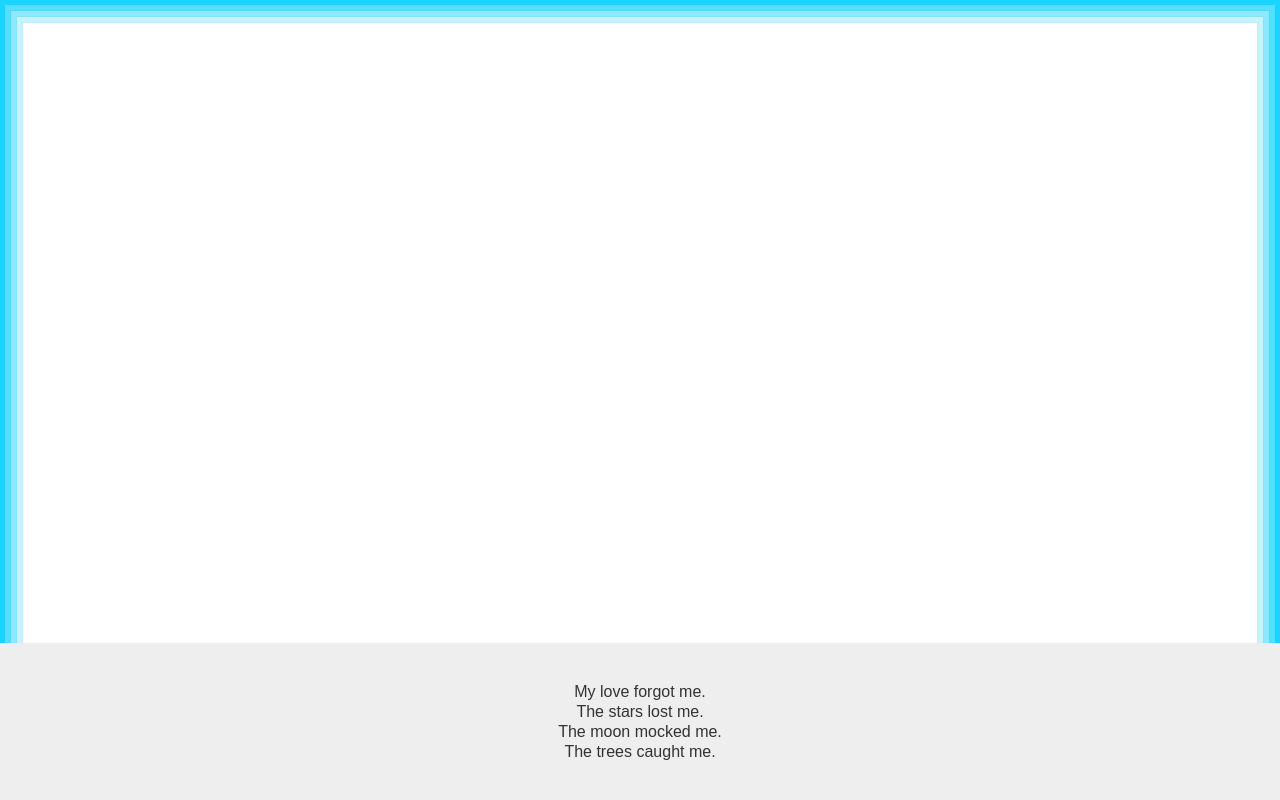
After one commit to spicyhappy/ElectricSignals, a PHP site: page /dwa/index.html in a window 1280 px wide. The commit adds this page. Run offline with PHP 8.4, Linux system fonts and the light colour scheme.

Commit message:
Set up css and html

```diff
--- /dev/null
+++ b/dwa/basic.css
@@ -0,0 +1 @@
+html,body,p,img{margin:0;padding:0;color:#333;font-family:Arial,sans-serif;font-size:1em;line-height:1.25em;display:block;overflow:hidden}body{padding:50px;overflow-x:hidden;-webkit-box-shadow:inset #19d4ff 0 0 0 5px,inset #18cdf7 0 0 0 1px,inset #53dfff 0 0 0 10px,inset #50d8f7 0 0 0 11px,inset #8ce9ff 0 0 0 16px,inset #88e2f7 0 0 0 17px,inset #c5f4ff 0 0 0 22px,inset #bfecf7 0 0 0 23px;-moz-box-shadow:inset #19d4ff 0 0 0 5px,inset #18cdf7 0 0 0 1px,inset #53dfff 0 0 0 10px,inset #50d8f7 0 0 0 11px,inset #8ce9ff 0 0 0 16px,inset #88e2f7 0 0 0 17px,inset #c5f4ff 0 0 0 22px,inset #bfecf7 0 0 0 23px;box-shadow:inset #19d4ff 0 0 0 5px,inset #18cdf7 0 0 0 1px,inset #53dfff 0 0 0 10px,inset #50d8f7 0 0 0 11px,inset #8ce9ff 0 0 0 16px,inset #88e2f7 0 0 0 17px,inset #c5f4ff 0 0 0 22px,inset #bfecf7 0 0 0 23px}aside{text-align:center;background:#eee;width:100%;margin:0 auto;padding:3% 0;position:absolute;bottom:0;left:0}a{text-decoration:none}#xin{display:none}
--- /dev/null
+++ b/dwa/basic.less
@@ -0,0 +1,63 @@
+html, body, p, img {
+	margin: 0;
+	padding: 0;
+    color: #333;
+	font-family: Arial, sans-serif;
+	font-size: 1em;
+    line-height: 1.25em;
+	display: block;
+	overflow: hidden
+}
+
+body {
+	padding: 50px;
+	overflow-x: hidden;
+	-webkit-box-shadow:
+		inset #19d4ff 0 0 0 5px,
+		inset #18cdf7 0 0 0 1px,
+		inset #53dfff 0 0 0 10px,
+		inset #50d8f7 0 0 0 11px,
+		inset #8ce9ff 0 0 0 16px,
+		inset #88e2f7 0 0 0 17px,
+		inset #c5f4ff 0 0 0 22px,
+		inset #bfecf7 0 0 0 23px;
+	-moz-box-shadow:
+		inset #19d4ff 0 0 0 5px,
+		inset #18cdf7 0 0 0 1px,
+		inset #53dfff 0 0 0 10px,
+		inset #50d8f7 0 0 0 11px,
+		inset #8ce9ff 0 0 0 16px,
+		inset #88e2f7 0 0 0 17px,
+		inset #c5f4ff 0 0 0 22px,
+		inset #bfecf7 0 0 0 23px;
+	box-shadow:
+		inset #19d4ff 0 0 0 5px,
+		inset #18cdf7 0 0 0 1px,
+		inset #53dfff 0 0 0 10px,
+		inset #50d8f7 0 0 0 11px,
+		inset #8ce9ff 0 0 0 16px,
+		inset #88e2f7 0 0 0 17px,
+		inset #c5f4ff 0 0 0 22px,
+		inset #bfecf7 0 0 0 23px;
+}
+aside {
+	text-align: center;
+    background: #eee;
+    width: 100%;
+    margin: 0 auto;
+	padding: 3% 0;
+	position: absolute;
+	bottom: 0;
+	left: 0;
+}
+
+a {
+	text-decoration:none;
+}
+
+#fire {
+}
+
+#xin {
+	display: none;
+}
--- /dev/null
+++ b/dwa/index.html
@@ -0,0 +1,22 @@
+<!DOCTYPE>
+
+<html>
+    <head>
+        <title>Hide and Seek</title>
+        <meta http-equiv="Content-Type" content="text/html; charset=UTF-8">
+            <meta name="viewport" content="width=device-width, user-scalable=no">
+                <link rel="shortcut icon" href=""> <link rel="stylesheet" type="text/css" href="basic.css">
+    </head>
+
+<body>
+
+
+    <aside>
+       <p id="fire">My love forgot me.
+       <br>The stars lost me.
+       <br>The moon mocked me.
+       <br>The trees caught me.</p>
+    </aside>
+</body>
+
+</html>
--- a/index.php
+++ /dev/null
@@ -1 +0,0 @@
-Hello world! This is only a test.
--- a/jana/maintenance.html
+++ b/jana/maintenance.html
@@ -1,4 +1,5 @@
-<html lang="en>
+<!DOCTYPE HTML>
+<html lang="en">
 	<head>
 		<title>Under Maintenance</title>
 		<meta charset=" utf-8"="">
```
Also changed, not shown: index.html (added, +74 -0 lines), jana/error.css (+5 -2 lines), css/basic.css (added), css/basic.less (added), 1 other file.
